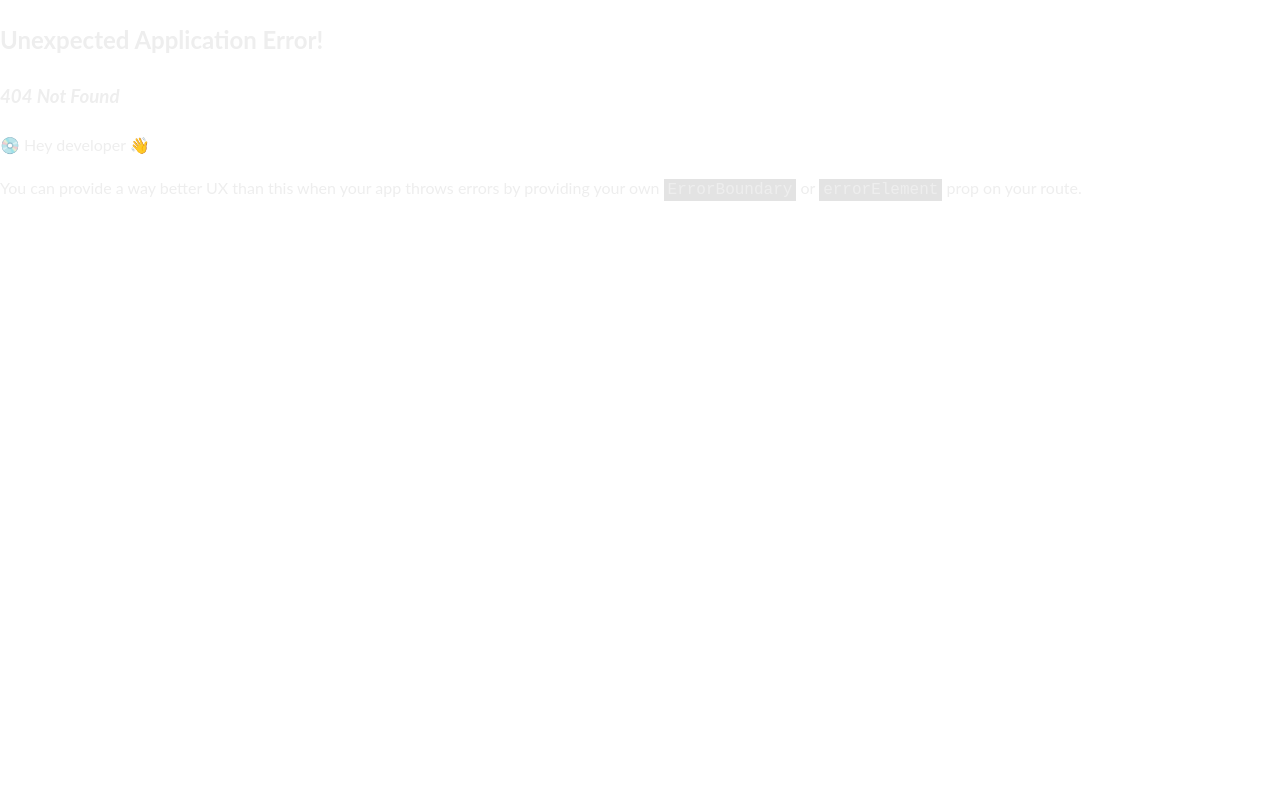
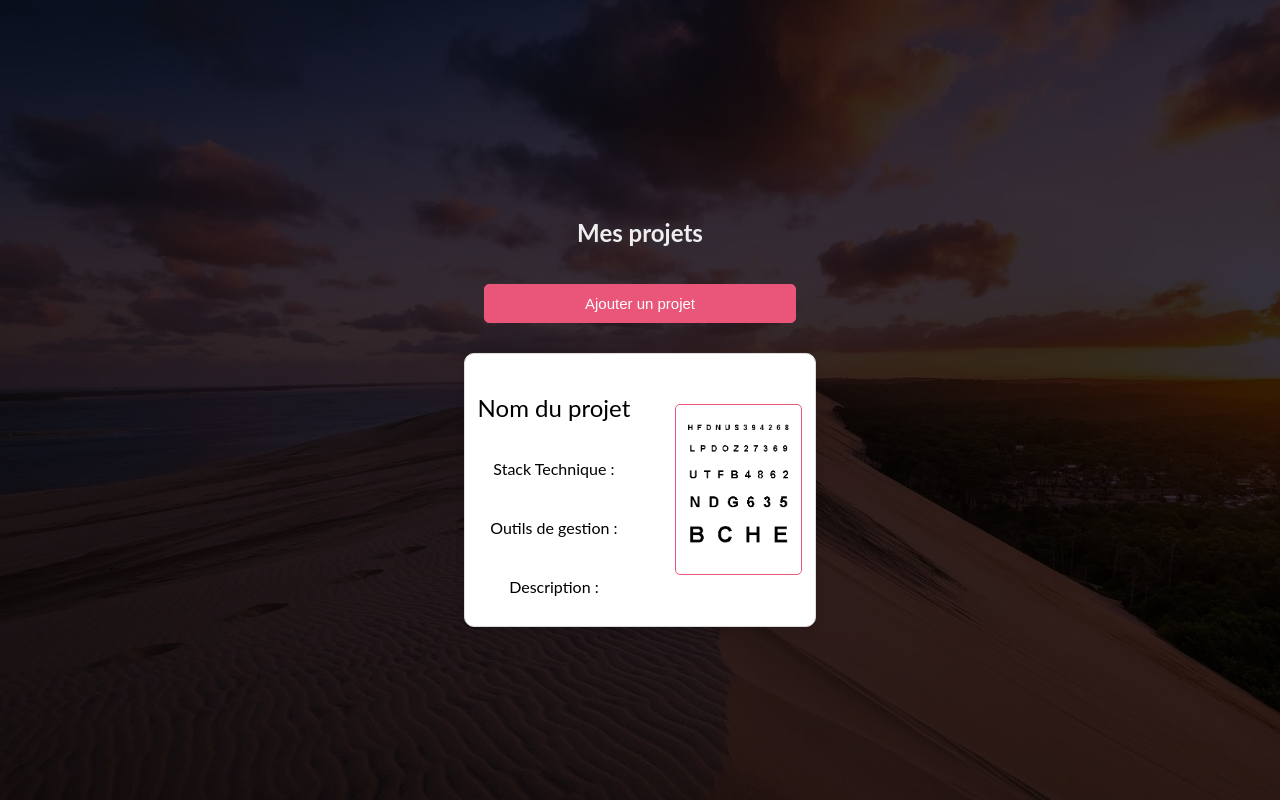
Before and after one commit to LoicLeg69/CoopExpo, a React (Vite) app in the folder client/: page /projects in a window 1280 px wide. Before the commit this address had no page. Built offline with nearby package versions, Linux system fonts and the light colour scheme.

Commit message:
page projets et route

```diff
--- a/client/package.json
+++ b/client/package.json
@@ -7,8 +7,10 @@
     "preview": "vite preview"
   },
   "dependencies": {
+    "bootstrap": "^5.3.3",
     "prop-types": "^15.8.1",
     "react": "^18.3.1",
+    "react-bootstrap": "^2.10.4",
     "react-dom": "^18.3.1",
     "react-router-dom": "^6.23.0"
   },
--- a/client/src/App.jsx
+++ b/client/src/App.jsx
@@ -1,4 +1,3 @@
-import "./App.css";
 import { Outlet } from "react-router-dom";
 
 function App() {
--- a/client/src/components/Login/Login.jsx
+++ b/client/src/components/Login/Login.jsx
@@ -83,7 +83,9 @@ function Login() {
         </div>
 
         <div className="button-container">
-          <input type="submit" />
+          <Link to="/projects">
+            <input type="submit" value="Se connecter" />
+          </Link>
         </div>
       </form>
     </div>
--- /dev/null
+++ b/client/src/components/Projects/ProjectsUser.css
@@ -0,0 +1,64 @@
+.projects-container {
+  display: flex;
+  flex-wrap: wrap;
+  flex-direction: column;
+  justify-content: center;
+  gap: 20px;
+  padding: 20px;
+}
+
+.project-card {
+  display: flex;
+  flex-direction: row-reverse; /* Changement de la direction à row pour placer l'image à droite */
+  justify-content: space-around;
+  align-items: center; /* Pour aligner les éléments verticalement */
+  border: 1px solid #ddd;
+  border-radius: 10px;
+  overflow: hidden;
+  box-shadow: 0 4px 8px rgba(0, 0, 0, 0.1);
+  max-width: 800px; /* Augmentation de la largeur max */
+  width: 350px;
+  margin-top: 10px;
+  background-color: #fff;
+  color: black;
+  gap: 20px;
+}
+
+.project-card img {
+  width: 30%;
+  height: auto;
+  border-radius: 5px; /* Coins arrondis */
+  border: solid 1px #ea5679;
+  padding: 10px;
+}
+
+.project-info {
+  flex: 2; /* Contenu texte prend 2 fois plus de place que l'image */
+}
+
+.project-title {
+  font-size: 1.5em;
+  margin-bottom: 10px;
+}
+
+.project-description {
+  display: flex;
+  flex-direction: column;
+  margin: 10px 0;
+}
+
+.project-button {
+  cursor: pointer;
+  font-size: 15px;
+  background: #ea5679;
+  border: 1px solid #ea5679;
+  color: #fff;
+  padding: 10px 20px;
+  border-radius: 5px;
+  text-decoration: none;
+}
+
+.project-button:hover {
+  background: #ff6b8e;
+  border: 1px solid #ff6b8e;
+}
--- /dev/null
+++ b/client/src/components/Projects/ProjectsUser.jsx
@@ -0,0 +1,41 @@
+import "./ProjectsUser.css";
+
+// const projects = [
+//   {
+//     id: 1,
+//     title: "Projet 1",
+//     description: "Description du projet 1",
+//     details: "Détails supplémentaires du projet 1",
+//   },
+//   {
+//     id: 2,
+//     title: "Projet 2",
+//     description: "Description du projet 2",
+//     details: "Détails supplémentaires du projet 2",
+//   },
+//   // Ajoutez d'autres projets si nécessaire
+// ];
+
+function ProjectsUser() {
+  return (
+    <div>
+      <div className="projects-container">
+        <h1 className="project-title">Mes projets</h1>
+        <button type="button" className="project-button">
+          Ajouter un projet
+        </button>
+      </div>
+      <div className="project-card">
+        <img alt="imgProv" src="src/assets/images/testvision.png" />
+        <div className="project-description">
+          <p className="project-title">Nom du projet</p>
+          <p>Stack Technique :</p>
+          <p>Outils de gestion :</p>
+          <p>Description :</p>
+        </div>
+      </div>
+    </div>
+  );
+}
+
+export default ProjectsUser;
--- a/client/src/main.jsx
+++ b/client/src/main.jsx
@@ -5,6 +5,7 @@ import { createBrowserRouter, RouterProvider } from "react-router-dom";
 
 import Home from "./pages/Home";
 import CreateUser from "./pages/CreateUser";
+import Projects from "./pages/ProjectsPage";
 
 const router = createBrowserRouter([
  {
@@ -17,6 +18,11 @@ const router = createBrowserRouter([
     id: "createUser",
     element: <CreateUser />,
   },
+  {
+    path: "/projects",
+    id: "projects",
+    element: <Projects />,
+  },
 ]);
 
 const root = ReactDOM.createRoot(document.getElementById("root"));
--- /dev/null
+++ b/client/src/pages/ProjectsPage.jsx
@@ -0,0 +1,26 @@
+import ProjectsUser from "../components/Projects/ProjectsUser";
+import "../App.css";
+
+function Projects() {
+  return (
+    <main className="container">
+      <section className="text-box">
+        <ProjectsUser />
+      </section>
+
+      {/* <footer>
+        Checkpoint 4 de &nbsp;
+        <a
+          href="https://github.com/LoicLeg69"
+          className="block-primary-main"
+          target="_blank"
+          rel="noopener noreferrer"
+        >
+          LoicLeg69
+        </a>
+      </footer> */}
+    </main>
+  );
+}
+
+export default Projects;
```
Also changed, not shown: client/src/assets/images/testvision.png (added), 1 other file (tests, documents, lock files or other folders).
